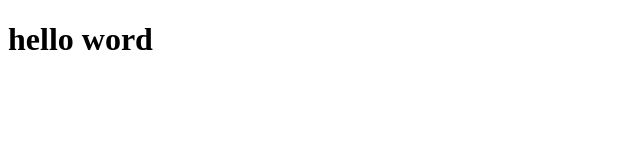
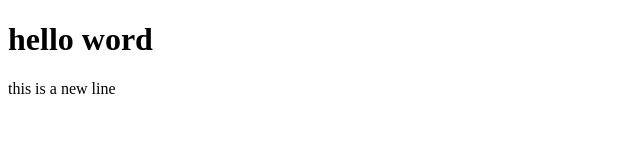
Before and after one commit to usamashabbir123/my-website, a plain HTML site: page index.html in a window 1280 px wide. Shown: the whole page, without its empty margins (0-640 px from the left). Drawn offline with Linux system fonts and the light colour scheme.

Commit message:
adding new feature

```diff
--- a/index.html
+++ b/index.html
@@ -7,5 +7,6 @@
 </head>
 <body>
     <h1>hello word</h1>
+    <p>this is a new line </p><!--adding new feature -->
 </body>
 </html>
```
